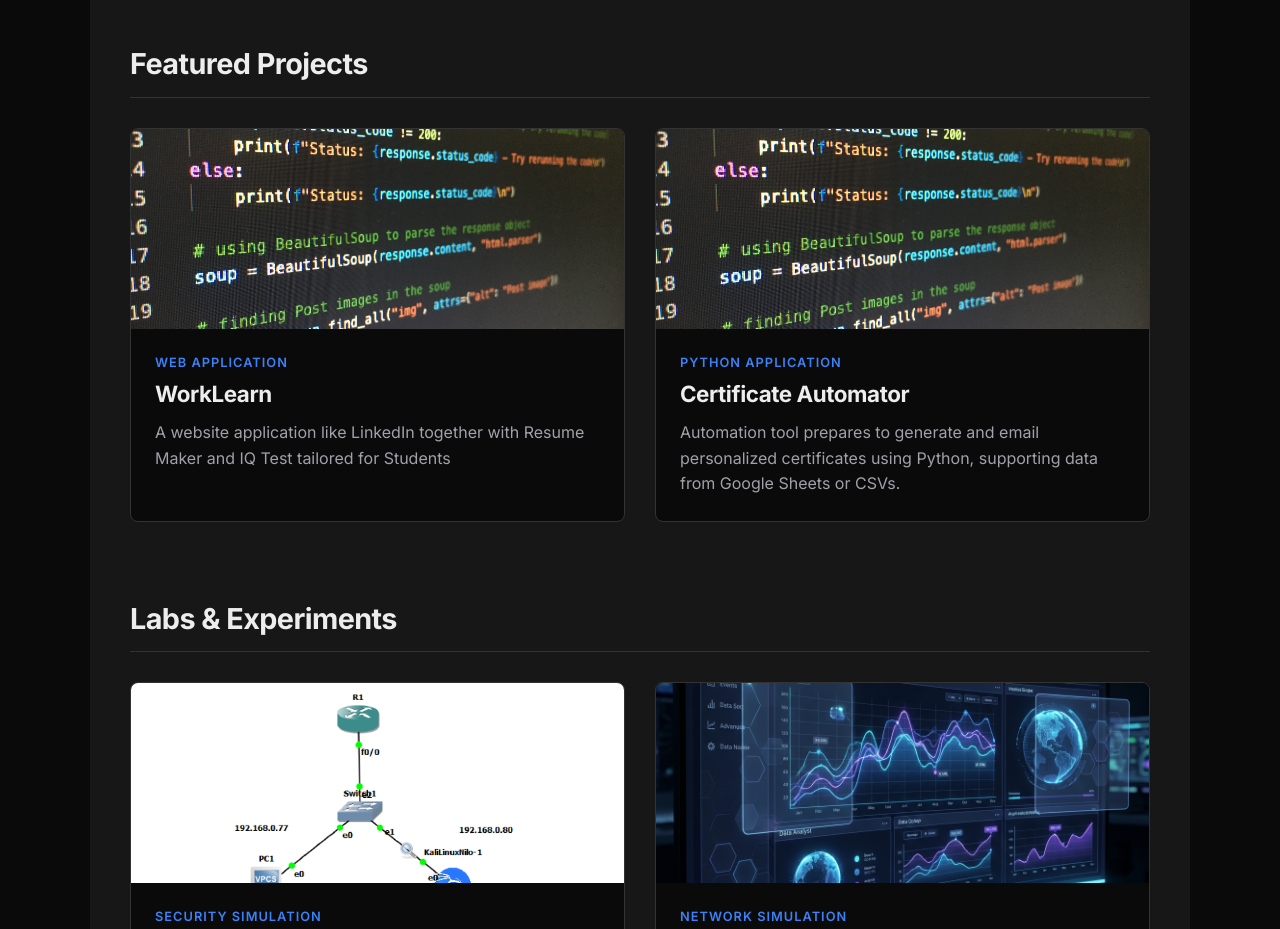
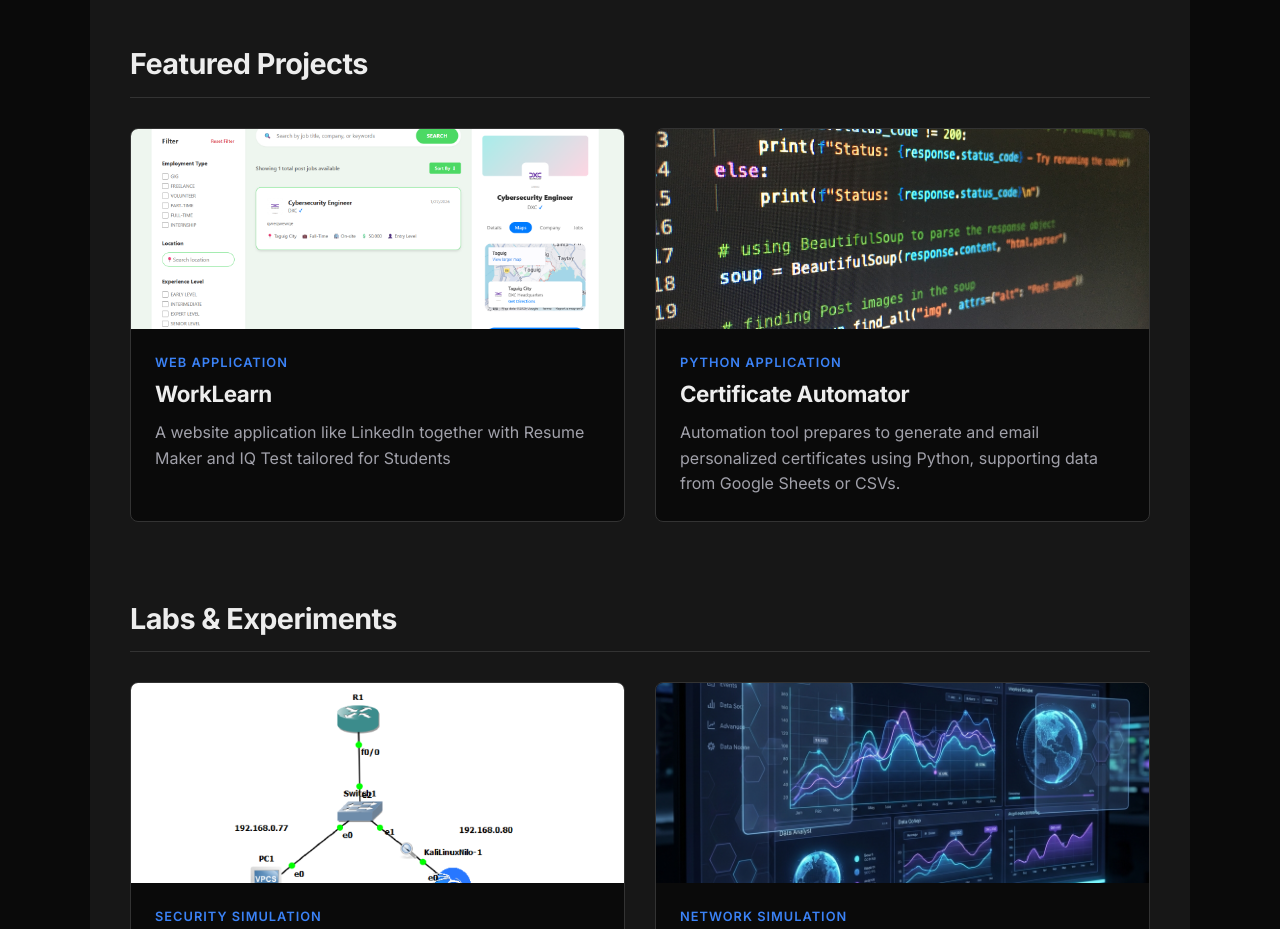
Before and after one commit to RaniloJohn/Portfolio-Website, a Next.js app: page / in a window 1280 px wide. Shown: the part 3067-3996 px from the top of the page. Built offline with nearby package versions, Linux system fonts and the light colour scheme.

Commit message:
Update image path for WorkLearn project

```diff
--- a/components/ProjectsGrid.tsx
+++ b/components/ProjectsGrid.tsx
@@ -6,7 +6,7 @@ const featuredProjects = [
         title: "WorkLearn",
         category: "Web Application",
         description: "A website application like LinkedIn together with Resume Maker and IQ Test tailored for Students",
-        image: "/images/Python.jpg",
+        image: "/images/WorkLearn.png",
         link: "https://github.com/RaniloJohn/WORKLEARN-2.0"
     },
     {
```
